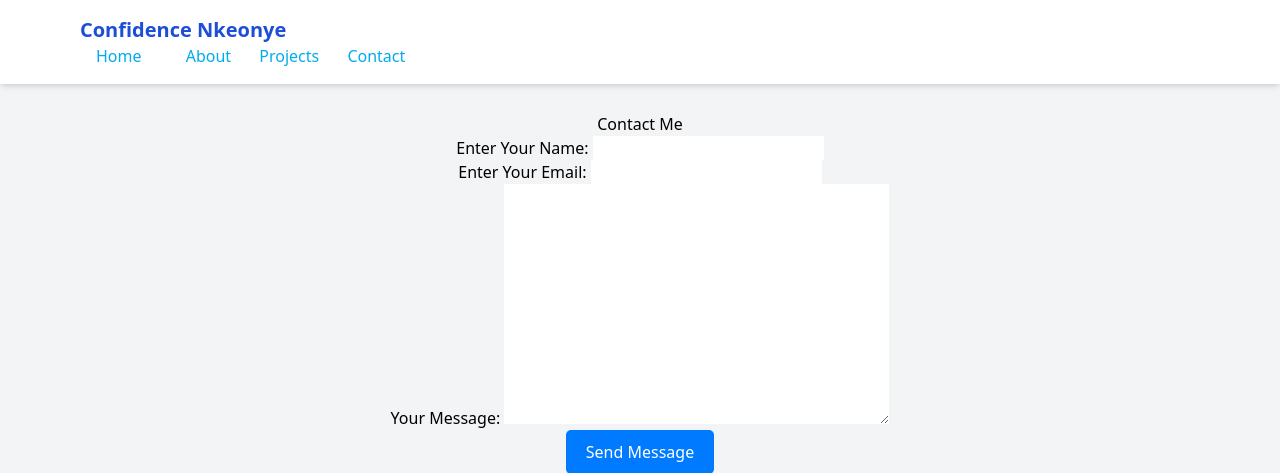
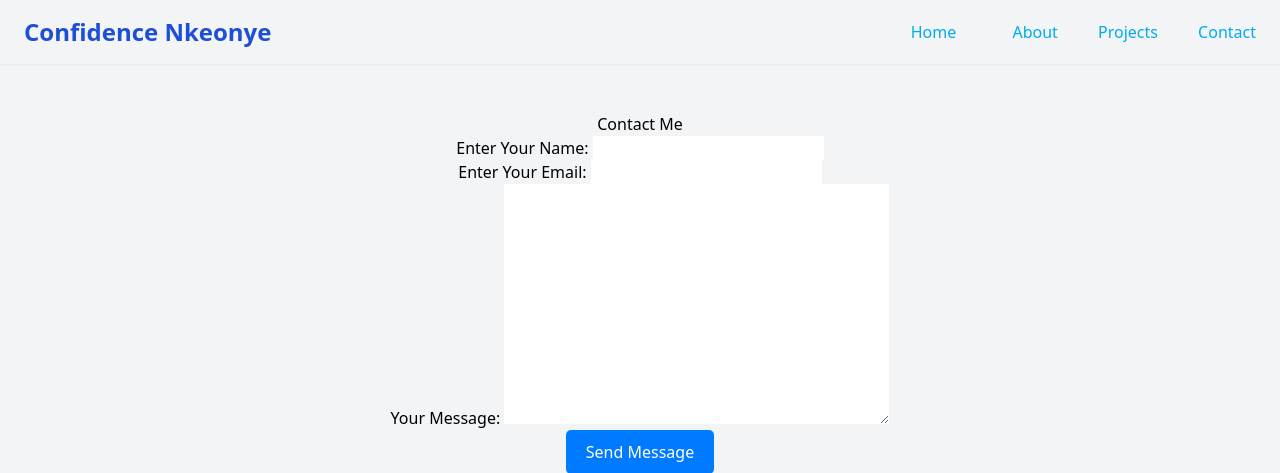
Before and after one commit to amarachi17/django-portfolio, a Django app: page /contact/ in a window 1280 px wide. Shown: the top 473 px of the page. Run offline with Django 3.2, Linux system fonts and the light colour scheme.

Commit message:
Updated Navbar  section

```diff
--- a/portfolio_project/portfolio/templates/base.html
+++ b/portfolio_project/portfolio/templates/base.html
@@ -14,14 +14,14 @@
 <body class="font-sans bg-gray-100">
     <!-- Navbar -->
 
-    <nav class="fixed w-full bg-white shadow-md z-50">
-        <div class="max-w-6xl mx-auto justify-between items-center p-4">
-            <h1 class="text-xl font-bold text-blue-700">Confidence Nkeonye</h1>
-            <div class="space-x-6 text-gray-700 font-medium">
-                <a href="{% url 'home' %}" class="hover:text-blue-600">Home</a>
-                <a href="#about" class="hover:text-blue-600">About</a>
-                <a href="#projects" class="hover:text-blue-600">Projects</a>
-                <a href="{% url 'contact' %}" class="hover:text-blue-600">Contact</a>
+    <nav class="fixed w-full bg-white/80 backdrop-blur-md shadow-sm z-50 transition">
+        <div class="max-w-7xl mx-auto flex justify-between items-center p-4 px-6">
+            <h1 class="text-2xl font-bold text-blue-700">Confidence Nkeonye</h1>
+            <div class="space-x-9 text-gray-800 font-medium">
+                <a href="{% url 'home' %}" class=" nav-link hover:text-blue-700">Home</a>
+                <a href="#about" class="nav-link hover:text-blue-700">About</a>
+                <a href="#projects" class="nav-link hover:text-blue-700">Projects</a>
+                <a href="{% url 'contact' %}" class="nav-link hover:text-blue-700">Contact</a>
             </div>
         </div>
     </nav>
```
